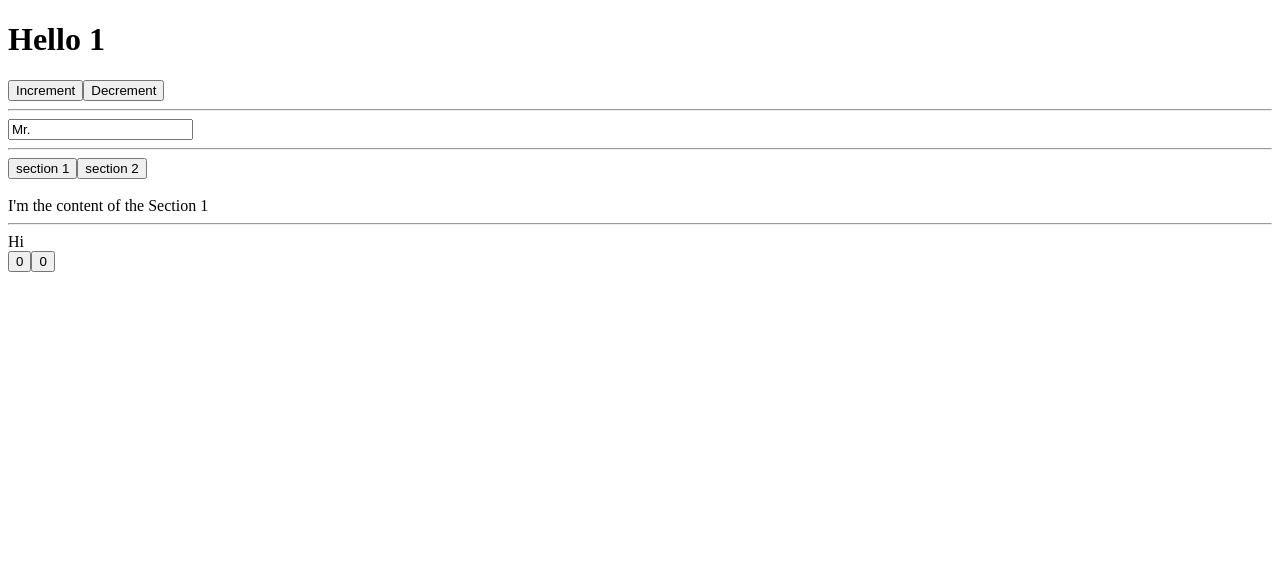
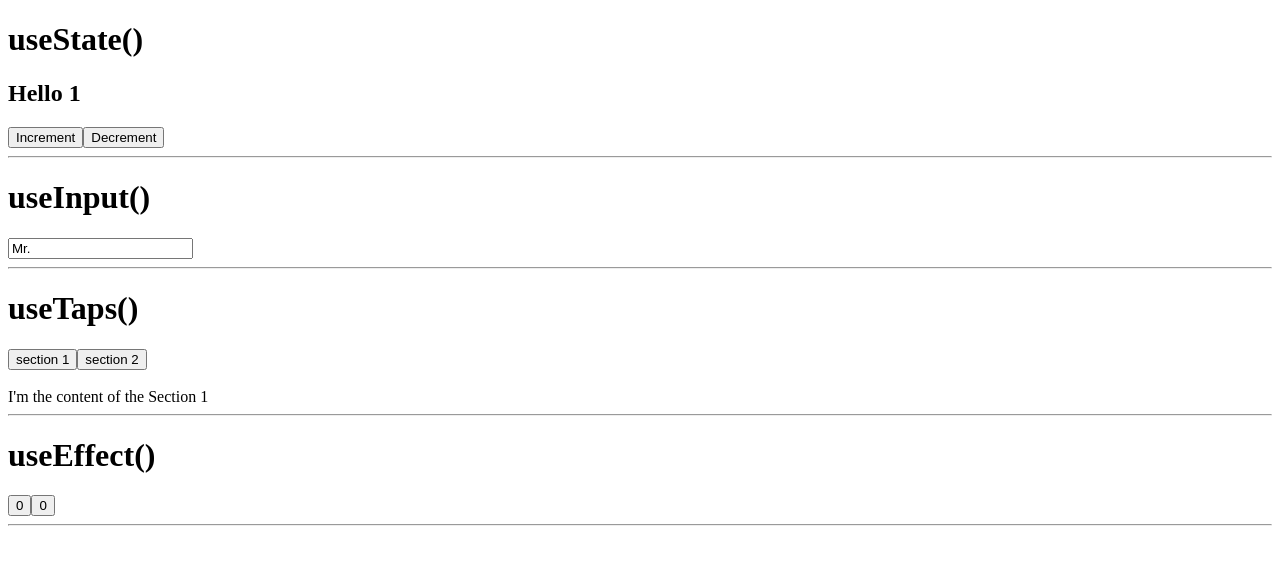
Before and after one commit to Apsalus/React-Hooks, a React (Create React App) app in the folder react-hooks/: page / in a window 1280 px wide. Shown: the top 564 px of the page. Built offline with nearby package versions, Linux system fonts and the light colour scheme.

Commit message:
useTitle

```diff
--- a/react-hooks/src/App.js
+++ b/react-hooks/src/App.js
@@ -23,6 +23,16 @@ const useTabs = (initialTab, allTabs) => {
   };
 };
 
+const useTitle = (initialTitle) => {
+  const [title, setTitle] = useState(initialTitle)
+  const updateTitle =  () => {
+    const htmlTitle = document.querySelector("title");
+    htmlTitle.innerText = title;
+  };
+  useEffect(updateTitle, [title]);
+  return setTitle;
+}
+
 const App = () => {
   //useState()
   const [item, setItem] = useState(1);
@@ -39,14 +49,20 @@ const App = () => {
   const [number, setNumber] = useState(0);
   const [aNumber, setAnumber] = useState(0);
   useEffect(sayHello, []);
+  //useTitle()
+  const titleUpdater = useTitle("Loadding...");
+  setTimeout(() => titleUpdater("Home"), 5000);
   return (
     <div className="App">
-      <h1>Hello {item}</h1>
+      <h1>useState()</h1>
+      <h2>Hello {item}</h2>
       <button onClick={incrementItem}> Increment</button>
       <button onClick={decrementItem}> Decrement</button>
       <hr></hr>
+      <h1>useInput()</h1>
       <input placeholder="Name" {...name} />
       <hr></hr>
+      <h1>useTaps()</h1>
       <div>
         {content.map((section, index) => (
           <button onClick={()=>changeItem(index)}>{section.tab}</button>
@@ -57,9 +73,12 @@ const App = () => {
         {currentItem.content}
       </div>
       <hr></hr>
-      <div>Hi</div>
+      <h1>useEffect()</h1>
       <button onClick={() => setNumber(number + 1)}>{number}</button>
       <button onClick={() => setAnumber(aNumber + 1)}>{aNumber}</button>
+      <hr></hr>
+
+
     </div>
   );
 }
```
